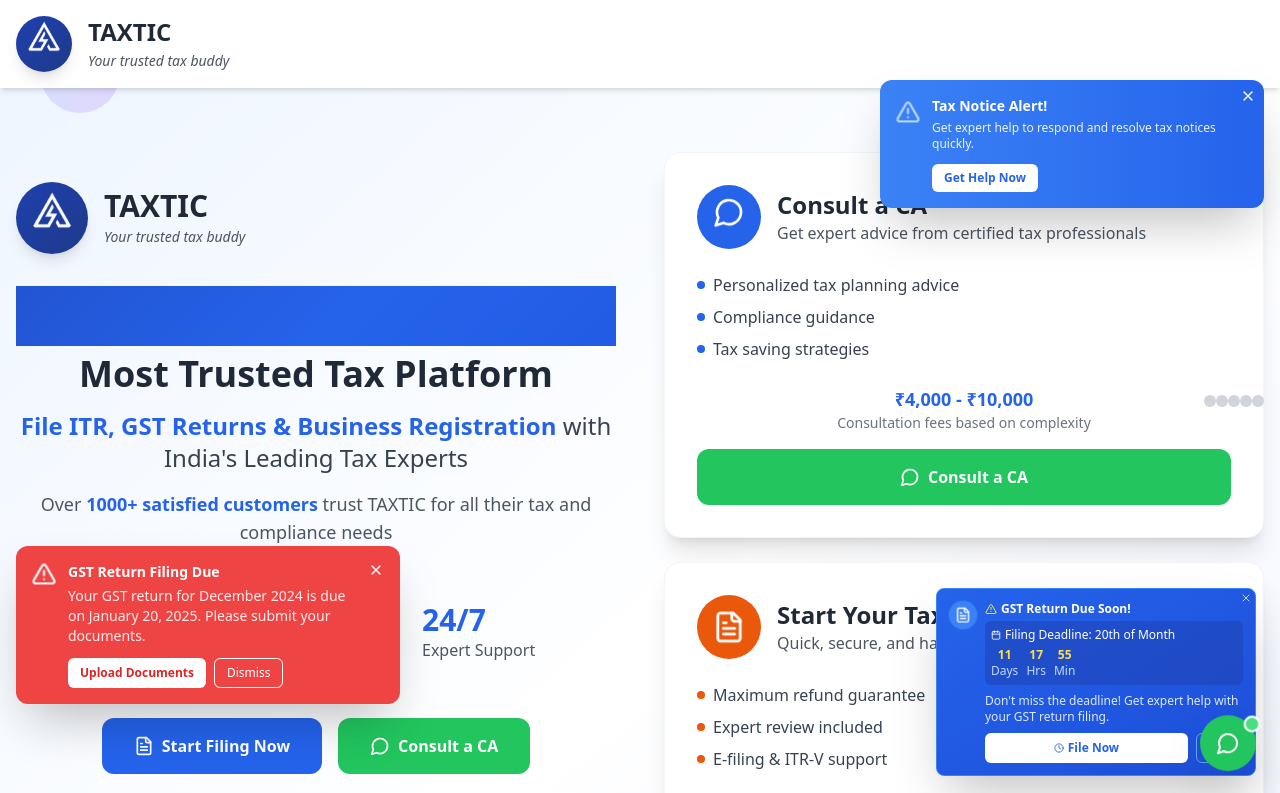
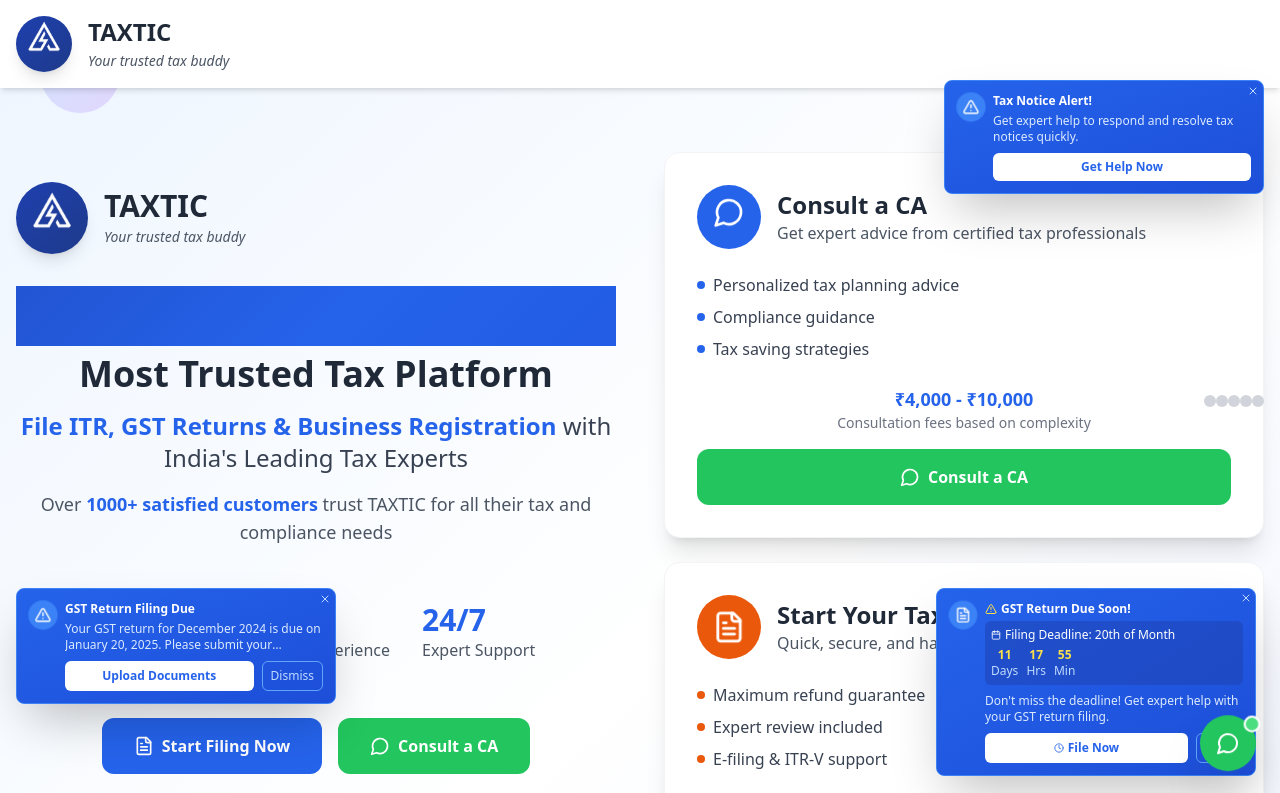
Before and after one commit to Selvaviru/rewised, a React (Vite) app: page / in a window 1280 px wide. Shown: the top 793 px of the page. Built offline with nearby package versions, Linux system fonts and the light colour scheme.

Commit message:
Standardize All Flash Cards with Blue Theme and Same Size

```diff
--- a/src/components/Hero.tsx
+++ b/src/components/Hero.tsx
@@ -31,24 +31,26 @@ const Hero: React.FC = () => {
     <section id="home" className="bg-gradient-to-br from-blue-50 via-white to-indigo-50 min-h-screen flex items-center overflow-hidden relative">
       {/* Tax Notice Notification Popup */}
       {showNotification && (
-        <div className="fixed top-20 right-4 z-50 bg-gradient-to-r from-blue-500 to-blue-600 text-white rounded-xl p-4 shadow-2xl max-w-sm animate-slideInRight">
+        <div className="fixed top-20 right-4 z-50 bg-gradient-to-br from-blue-600 to-blue-700 text-white rounded-lg p-3 shadow-2xl max-w-xs animate-slideInRight border border-blue-500">
           <button
             onClick={() => setShowNotification(false)}
-            className="absolute top-2 right-2 text-white hover:text-gray-200 transition-colors"
+            className="absolute top-1 right-1 text-blue-200 hover:text-white transition-colors"
           >
-            <X className="w-4 h-4" />
+            <X className="w-3 h-3" />
           </button>
-          <div className="flex items-start space-x-3">
-            <AlertTriangle className="w-6 h-6 text-blue-200 flex-shrink-0 mt-1 animate-pulse" />
+          <div className="flex items-start space-x-2">
+            <div className="bg-blue-500 rounded-full p-1.5 animate-pulse">
+              <AlertTriangle className="w-4 h-4" />
+            </div>
             <div>
-              <h4 className="font-bold text-sm mb-1">Tax Notice Alert!</h4>
-              <p className="text-xs mb-3 opacity-90">Get expert help to respond and resolve tax notices quickly.</p>
+              <h4 className="font-bold text-xs mb-1">Tax Notice Alert!</h4>
+              <p className="text-xs mb-2 text-blue-100">Get expert help to respond and resolve tax notices quickly.</p>
               <button
                 onClick={() => {
                   openWhatsApp('Hi, I have received a tax notice and need expert help to respond and resolve it. Please guide me through the process.');
                   setShowNotification(false);
                 }}
-                className="bg-white text-blue-600 text-xs font-semibold py-1.5 px-3 rounded-md hover:bg-gray-100 transition-all duration-300"
+                className="w-full bg-white text-blue-600 text-xs font-semibold py-1.5 px-2 rounded-md hover:bg-blue-50 transition-all duration-300"
               >
                 Get Help Now
               </button>
--- a/src/components/NotificationSystem.tsx
+++ b/src/components/NotificationSystem.tsx
@@ -300,14 +300,29 @@ const NotificationSystem: React.FC = () => {
         .map((notification, index) => (
           <div
             key={notification.id}
-            className="fixed bottom-24 left-4 bg-red-500 text-white rounded-xl p-4 shadow-2xl max-w-sm animate-slideInLeft z-40"
+            className="fixed bottom-24 left-4 bg-gradient-to-br from-blue-600 to-blue-700 text-white rounded-lg p-3 shadow-2xl max-w-xs animate-slideInLeft z-40 border border-blue-500"
             style={{ animationDelay: `${index * 0.5}s` }}
           >
-            <div className="flex items-start space-x-3">
-              <AlertTriangle className="w-6 h-6 flex-shrink-0 animate-pulse" />
+            <button
+              onClick={() => removeNotification(notification.id)}
+              className="absolute top-1 right-1 text-blue-200 hover:text-white transition-colors"
+            >
+              <X className="w-3 h-3" />
+            </button>
+
+            <div className="flex items-start space-x-2">
+              <div className="bg-blue-500 rounded-full p-1.5 animate-pulse">
+                <AlertTriangle className="w-4 h-4" />
+              </div>
               <div className="flex-1">
-                <h4 className="font-bold text-sm mb-1">{notification.title}</h4>
-                <p className="text-sm opacity-90 mb-3">{notification.message}</p>
+                <h4 className="font-bold text-xs mb-1 flex items-center space-x-1">
+                  <span>{notification.title}</span>
+                </h4>
+
+                <p className="text-xs text-blue-100 mb-2 line-clamp-2">
+                  {notification.message}
+                </p>
+
                 <div className="flex space-x-2">
                   {notification.action && (
                     <button
@@ -315,25 +330,19 @@ const NotificationSystem: React.FC = () => {
                         notification.action!.onClick();
                         markAsRead(notification.id);
                       }}
-                      className="bg-white text-red-600 text-xs font-semibold py-1.5 px-3 rounded-md hover:bg-gray-100 transition-colors"
+                      className="flex-1 bg-white text-blue-600 text-xs font-semibold py-1.5 px-2 rounded-md hover:bg-blue-50 transition-all duration-300"
                     >
                       {notification.action.label}
                     </button>
                   )}
                   <button
                     onClick={() => markAsRead(notification.id)}
-                    className="text-white text-xs py-1.5 px-3 border border-white rounded-md hover:bg-white hover:text-red-600 transition-colors"
+                    className="text-blue-200 text-xs py-1.5 px-2 border border-blue-400 rounded-md hover:bg-blue-600 transition-colors"
                   >
                     Dismiss
                   </button>
                 </div>
               </div>
-              <button
-                onClick={() => removeNotification(notification.id)}
-                className="text-white hover:text-gray-200"
-              >
-                <X className="w-4 h-4" />
-              </button>
             </div>
           </div>
         ))}
--- a/src/index.css
+++ b/src/index.css
@@ -174,6 +174,14 @@
 
 .animate-slideInLeft {
   animation: slideInLeft 0.5s ease-out;
+}
+
+/* Line clamp utility */
+.line-clamp-2 {
+  display: -webkit-box;
+  -webkit-line-clamp: 2;
+  -webkit-box-orient: vertical;
+  overflow: hidden;
 }
 
 @keyframes slideInRight {
```
